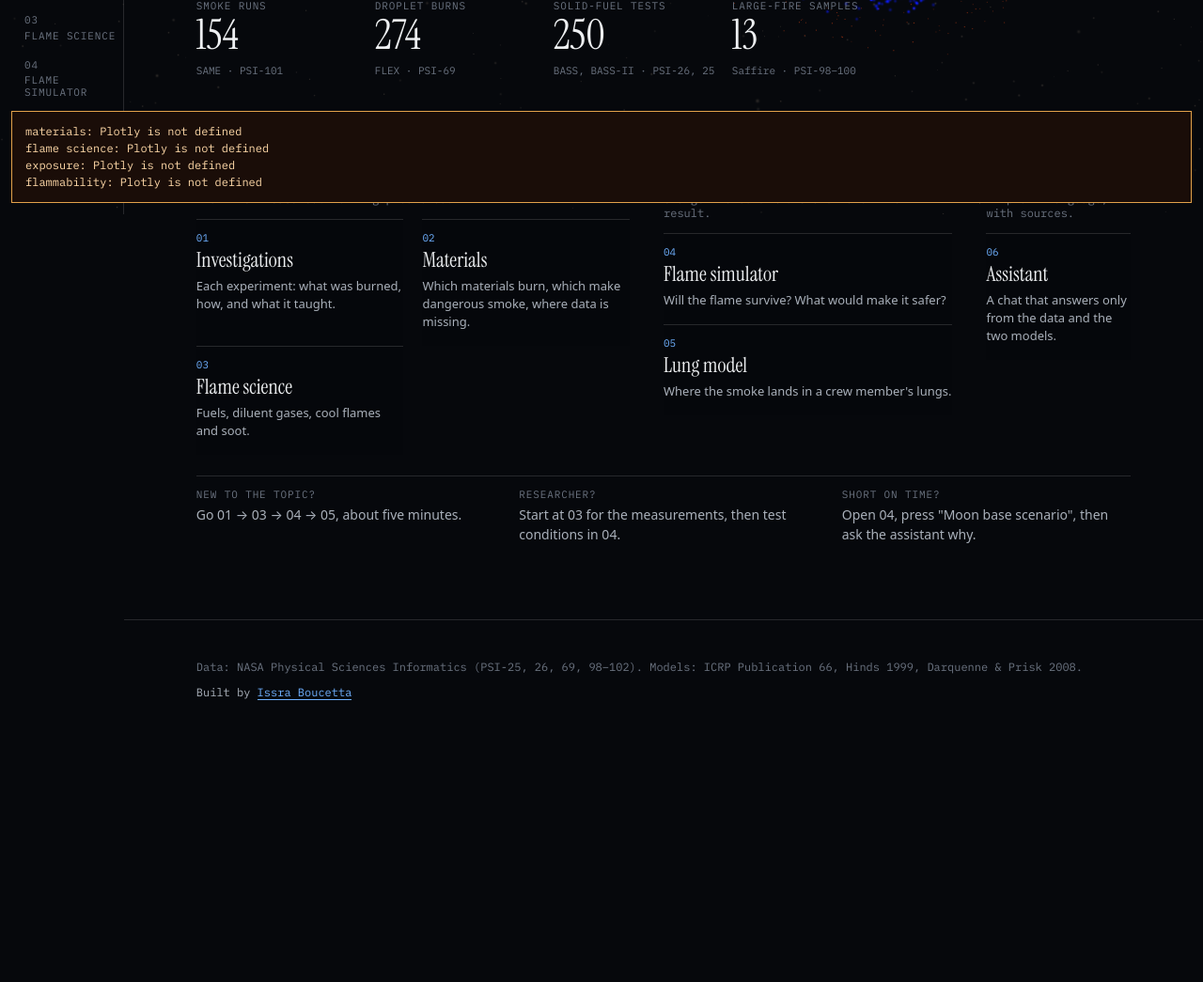
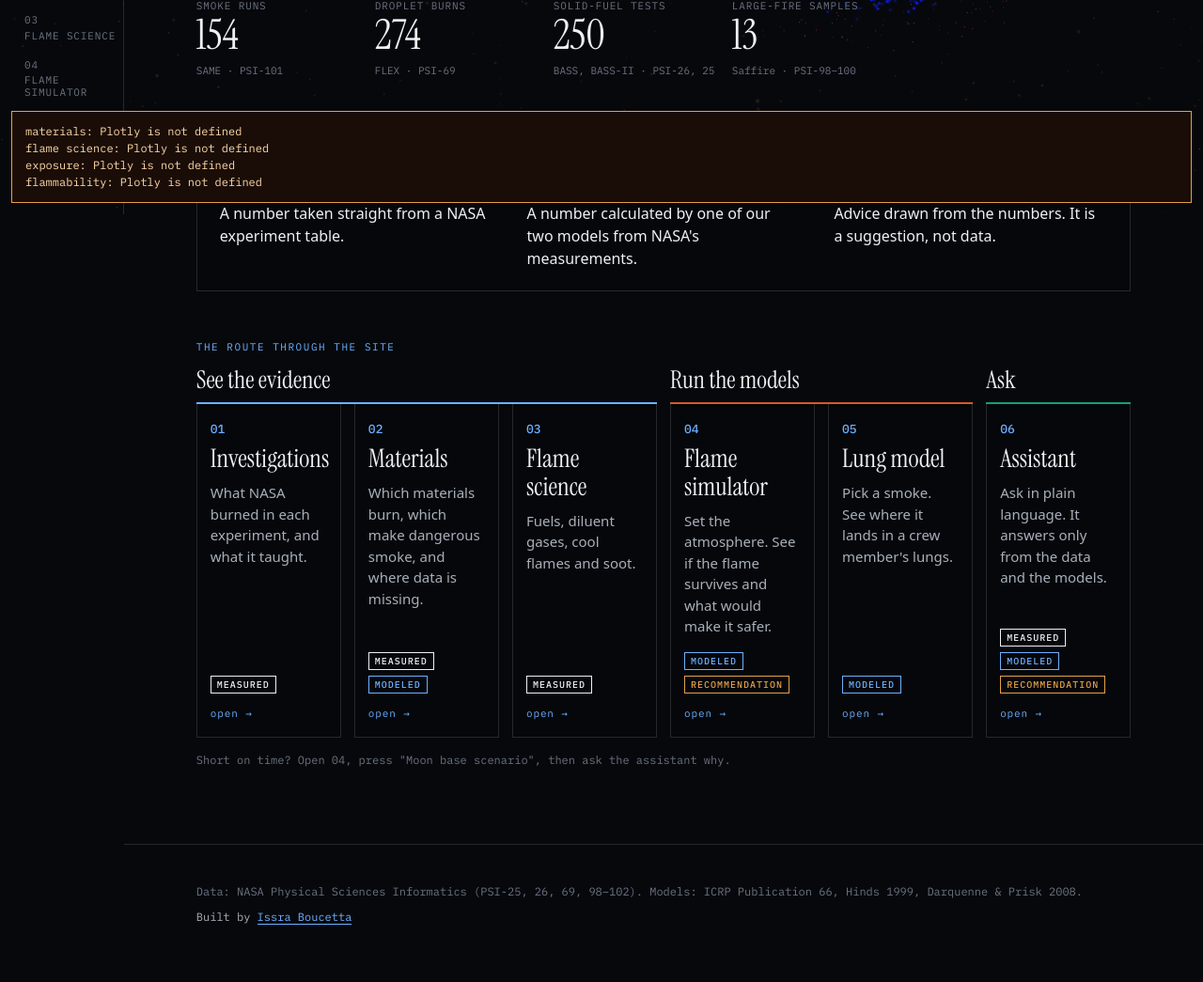
Before and after one commit to Isra-inventor/flame-to-lung, a Flask app: page / in a window 1280 px wide. Shown: the part 572-1617 px from the top of the page at 94% size. Before the commit the page ends 1317 px from the top, so only its background shows below. Run offline with Flask 3, Linux system fonts and the light colour scheme; some libraries are stand-ins or nearby versions.

Commit message:
Home page: label legend and a six-stop route map

```diff
--- a/static/style.css
+++ b/static/style.css
@@ -150,18 +150,25 @@ details pre { max-height: 220px; overflow: auto; border: 1px solid var(--line);
 footer { padding: 40px clamp(20px, 6vw, 96px) 60px; border-top: 1px solid var(--line); font: 12px/1.6 var(--mono); color: var(--ink-3); max-width: 1320px; }
 
 /* ==================== GUIDES, STEPS, PAGE LINKS ==================== */
-.map { margin-top: 48px; border-top: 1px solid var(--line); display: grid; grid-template-columns: 3fr 2fr 1fr; gap: 0 36px; }
-.map-title { grid-column: 1 / -1; font: 11px var(--mono); letter-spacing: .14em; text-transform: uppercase; color: var(--flame); padding: 14px 0 4px; }
-.map-group { display: grid; grid-template-columns: repeat(auto-fit, minmax(150px, 1fr)); gap: 0 20px; align-content: start; position: relative; }
-.map-group h3 { grid-column: 1 / -1; font: 400 30px/1.1 var(--serif); }
-.map-group > p { grid-column: 1 / -1; color: var(--ink-3); font: 12px var(--mono); margin: 4px 0 14px; }
-.map-group + .map-group::before { content: "→"; position: absolute; left: -27px; top: 4px; color: var(--ink-3); font: 20px var(--mono); }
-.map-group a { display: block; border-top: 1px solid var(--line); padding: 12px 0 16px; color: var(--ink-2); text-decoration: none; font-size: 13px; line-height: 1.45; background: rgba(6, 8, 12, .55); }
-.map-group a i { display: block; font: 11px var(--mono); color: var(--flame); font-style: normal; }
-.map-group a b { display: block; font: 400 22px/1.15 var(--serif); color: var(--ink); margin: 4px 0 6px; }
-.map-group a:hover b { color: var(--flame); }
-.paths { grid-column: 1 / -1; display: grid; grid-template-columns: repeat(3, 1fr); gap: 0 36px; margin-top: 22px; border-top: 1px solid var(--line); padding-top: 12px; }
-.paths dd { font: 14px/1.5 var(--sans); color: var(--ink-2); margin-top: 4px; }
+.map-title { font: 11px var(--mono); letter-spacing: .14em; text-transform: uppercase; color: var(--flame); margin-bottom: 14px; }
+.legend { margin-top: 52px; border: 1px solid var(--line); background: rgba(6, 8, 12, .8); padding: 20px 24px 22px; }
+.legend dl { display: grid; grid-template-columns: repeat(3, 1fr); gap: 16px 36px; }
+.legend dd { font: 16px/1.5 var(--sans); color: var(--ink); margin-top: 10px; }
+.legend .tag { font-size: 12px; padding: 4px 9px; }
+.route { margin-top: 52px; }
+.zones { display: grid; grid-template-columns: repeat(6, 1fr); gap: 0 14px; }
+.zones span { font: 400 26px/1.1 var(--serif); color: var(--ink); border-bottom: 2px solid var(--flame); padding-bottom: 10px; }
+.zones span:nth-child(2) { border-color: var(--tb); }
+.zones span:nth-child(3) { border-color: var(--al); }
+.route ol { list-style: none; padding: 0; display: grid; grid-template-columns: repeat(6, 1fr); gap: 0 14px; }
+.route li a { display: flex; flex-direction: column; height: 100%; padding: 18px 14px 18px; color: var(--ink-2); text-decoration: none;
+  background: rgba(6, 8, 12, .8); border: 1px solid var(--line); border-top: 0; transition: background .2s, border-color .2s; }
+.route li a:hover { background: rgba(111, 176, 255, .08); border-color: var(--flame); }
+.route i { font: 500 13px var(--mono); color: var(--flame); font-style: normal; }
+.route li a > b { font: 400 27px/1.1 var(--serif); color: var(--ink); margin: 8px 0 10px; }
+.route li a > span { font: 15px/1.5 var(--sans); color: var(--ink-2); flex: 1; }
+.route li em { display: flex; flex-wrap: wrap; gap: 6px; margin-top: 16px; font-style: normal; }
+.route li a::after { content: "open →"; font: 11px var(--mono); letter-spacing: .08em; color: var(--flame); margin-top: 14px; }
 .hero { justify-content: flex-start; padding-top: 9vh; }
 .guide { border: 1px solid var(--line); background: rgba(6, 8, 12, .78); padding: 14px 18px; margin: 0 0 32px; max-width: 92ch; font: inherit; color: var(--ink-2); }
 .guide summary { font: 11px var(--mono); letter-spacing: .1em; text-transform: uppercase; color: var(--flame); }
@@ -215,9 +222,7 @@ button.next { background: none; border: 0; border-bottom: 1px solid var(--flame)
   .lung-space { min-height: 320px; }
   .regions { grid-template-columns: 1fr; }
   .chapter { grid-template-columns: 1fr; }
-  .map, .paths { grid-template-columns: 1fr; }
-  .map-group + .map-group::before { content: none; }
-  .map-group { margin-top: 22px; }
+  .legend dl { grid-template-columns: 1fr; }
   .steps, .steps.three, .glossary, .tiles, .tile dl { grid-template-columns: 1fr; row-gap: 18px; }
   .flame-space { min-height: 240px; }
   .chapter p { grid-column: 1; }
@@ -234,3 +239,11 @@ button.next { background: none; border: 0; border-bottom: 1px solid var(--flame)
 .matrix th { line-height: 1.9; }
 footer p + p { margin-top: 8px; color: var(--ink-2); }
 footer a { color: var(--flame); text-decoration: none; border-bottom: 1px solid var(--flame); }
+@media (max-width: 1250px) {
+  .zones { display: none; }
+  .route ol { grid-template-columns: repeat(3, 1fr); gap: 14px; }
+  .route li a { border-top: 1px solid var(--line); }
+}
+@media (max-width: 700px) { .route ol { grid-template-columns: 1fr; } }
+.route li { min-width: 0; }
+.route li em .tag { font-size: 10px; }
--- a/templates/index.html
+++ b/templates/index.html
@@ -34,29 +34,28 @@
         <div><dt>solid-fuel tests</dt><dd>{{ counts.bass + counts.bass2 }}</dd><small>BASS, BASS-II · PSI-26, 25</small></div>
         <div><dt>large-fire samples</dt><dd>{{ counts.saffire }}</dd><small>Saffire · PSI-98–100</small></div>
       </dl>
-      <div class="map" aria-label="Site map">
-        <p class="map-title">Where to go</p>
-        <div class="map-group">
-          <h3>See the evidence</h3><p>What NASA measured. Nothing predicted.</p>
-          <a href="#investigations"><i>01</i><b>Investigations</b>Each experiment: what was burned, how, and what it taught.</a>
-          <a href="#materials"><i>02</i><b>Materials</b>Which materials burn, which make dangerous smoke, where data is missing.</a>
-          <a href="#science"><i>03</i><b>Flame science</b>Fuels, diluent gases, cool flames and soot.</a>
-        </div>
-        <div class="map-group">
-          <h3>Run the models</h3><p>Change the conditions and watch the result.</p>
-          <a href="#simulator"><i>04</i><b>Flame simulator</b>Will the flame survive? What would make it safer?</a>
-          <a href="#lung"><i>05</i><b>Lung model</b>Where the smoke lands in a crew member's lungs.</a>
-        </div>
-        <div class="map-group">
-          <h3>Ask a question</h3><p>In plain language, with sources.</p>
-          <a href="#assistant"><i>06</i><b>Assistant</b>A chat that answers only from the data and the two models.</a>
-        </div>
-        <dl class="paths">
-          <div><dt>New to the topic?</dt><dd>Go 01 → 03 → 04 → 05, about five minutes.</dd></div>
-          <div><dt>Researcher?</dt><dd>Start at 03 for the measurements, then test conditions in 04.</dd></div>
-          <div><dt>Short on time?</dt><dd>Open 04, press "Moon base scenario", then ask the assistant why.</dd></div>
+      <div class="legend">
+        <p class="map-title">Three labels you will see on every page</p>
+        <dl>
+          <div><dt><b class="tag measured">Measured</b></dt><dd>A number taken straight from a NASA experiment table.</dd></div>
+          <div><dt><b class="tag modeled">Modeled</b></dt><dd>A number calculated by one of our two models from NASA's measurements.</dd></div>
+          <div><dt><b class="tag recommendation">Recommendation</b></dt><dd>Advice drawn from the numbers. It is a suggestion, not data.</dd></div>
         </dl>
       </div>
+
+      <nav class="route" aria-label="Site map">
+        <p class="map-title">The route through the site</p>
+        <div class="zones" aria-hidden="true"><span style="grid-column: span 3">See the evidence</span><span style="grid-column: span 2">Run the models</span><span>Ask</span></div>
+        <ol>
+          <li><a href="#investigations"><i>01</i><b>Investigations</b><span>What NASA burned in each experiment, and what it taught.</span><em><b class="tag measured">Measured</b></em></a></li>
+          <li><a href="#materials"><i>02</i><b>Materials</b><span>Which materials burn, which make dangerous smoke, and where data is missing.</span><em><b class="tag measured">Measured</b><b class="tag modeled">Modeled</b></em></a></li>
+          <li><a href="#science"><i>03</i><b>Flame science</b><span>Fuels, diluent gases, cool flames and soot.</span><em><b class="tag measured">Measured</b></em></a></li>
+          <li><a href="#simulator"><i>04</i><b>Flame simulator</b><span>Set the atmosphere. See if the flame survives and what would make it safer.</span><em><b class="tag modeled">Modeled</b><b class="tag recommendation">Recommendation</b></em></a></li>
+          <li><a href="#lung"><i>05</i><b>Lung model</b><span>Pick a smoke. See where it lands in a crew member's lungs.</span><em><b class="tag modeled">Modeled</b></em></a></li>
+          <li><a href="#assistant"><i>06</i><b>Assistant</b><span>Ask in plain language. It answers only from the data and the models.</span><em><b class="tag measured">Measured</b><b class="tag modeled">Modeled</b><b class="tag recommendation">Recommendation</b></em></a></li>
+        </ol>
+        <p class="note">Short on time? Open 04, press "Moon base scenario", then ask the assistant why.</p>
+      </nav>
     </section>
 
     <!-- ==================== 01 INVESTIGATIONS ==================== -->
```
Also changed, not shown: 1 other file.
